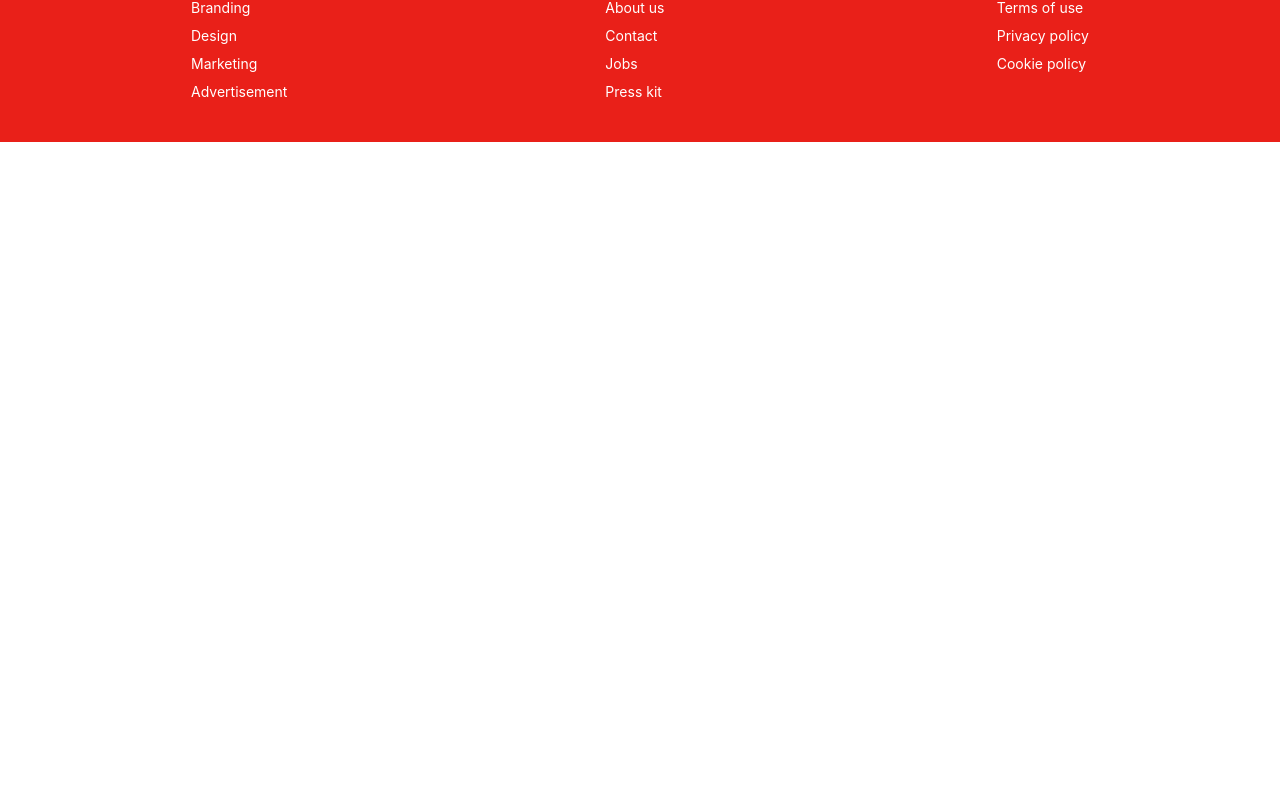
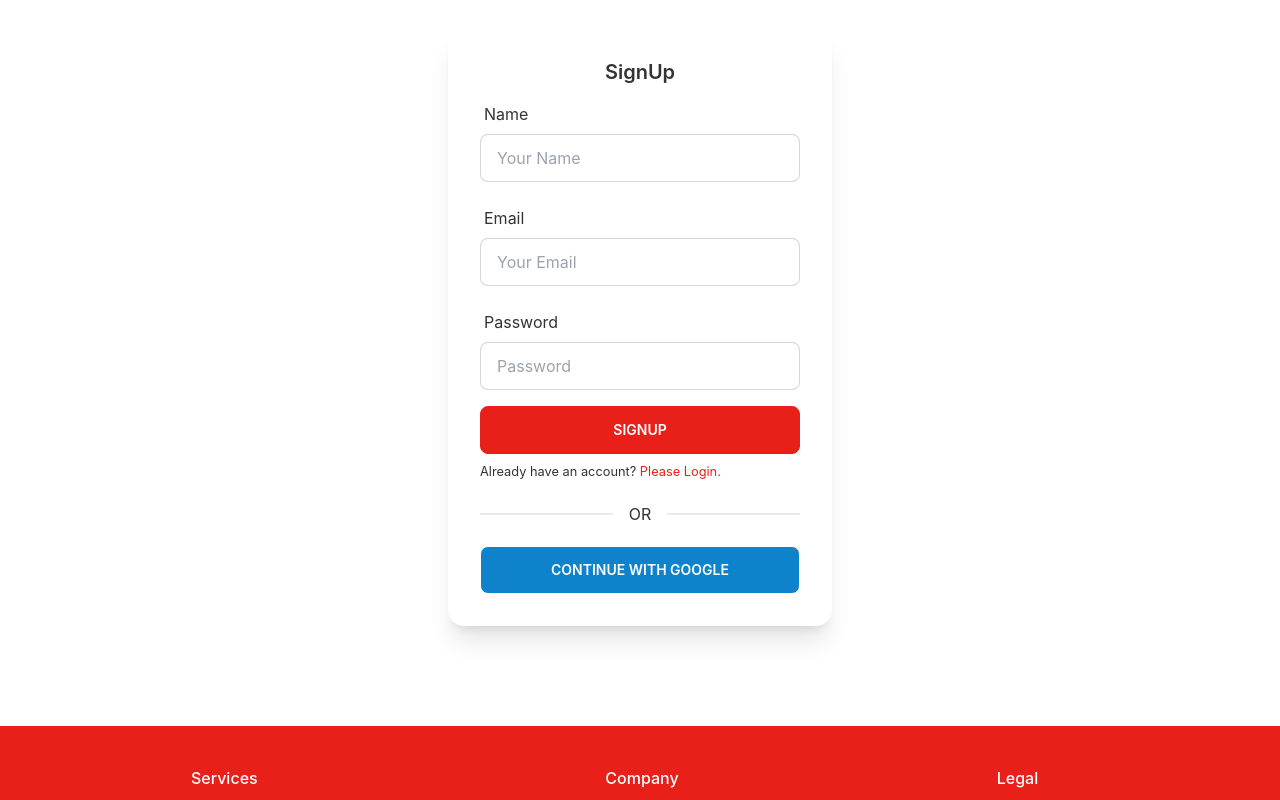
Before and after one commit to aishadhin/paint-roller, a React (Create React App) app: page / in a window 1280 px wide. Shown: the part 1215-2015 px from the top of the page. Before the commit the page ends 1357 px from the top, so only its background shows below. Built offline with nearby package versions, Linux system fonts and the light colour scheme; no server answers; a web font is replaced by a local one.

Commit message:
firebase registration

```diff
--- a/package.json
+++ b/package.json
@@ -13,6 +13,8 @@
     "firebase": "^9.8.1",
     "react": "^18.1.0",
     "react-dom": "^18.1.0",
+    "react-firebase-hooks": "^5.0.3",
+    "react-hook-form": "^7.31.2",
     "react-router-dom": "^6.3.0",
     "react-scripts": "5.0.1",
     "web-vitals": "^2.1.4"
--- a/src/Components/Home/Home.js
+++ b/src/Components/Home/Home.js
@@ -1,4 +1,6 @@
 import React from 'react';
+import Footer from '../Shared/Footer';
+import SignUp from '../SignUp';
 import Banner from './Banner';
 import Business from './Business';
 import Products from './Products';
@@ -9,6 +11,8 @@ const Home = () => {
             <Banner></Banner>
             <Products></Products>
             <Business></Business>
+            <SignUp></SignUp>
+            <Footer></Footer>
         </div>
     );
 };
--- /dev/null
+++ b/src/Components/SignUp.js
@@ -0,0 +1,157 @@
+import React from "react";
+import {
+  useCreateUserWithEmailAndPassword,
+  useSignInWithGoogle,
+  useUpdateProfile,
+} from "react-firebase-hooks/auth";
+
+import { useForm } from "react-hook-form";
+import { Link, useNavigate } from "react-router-dom";
+import auth from "../firebase.init";
+
+const SignUp = () => {
+  const [signInWithGoogle, gUser, gLoading, gError] = useSignInWithGoogle(auth);
+  const [createUserWithEmailAndPassword, user, loading, error] =
+    useCreateUserWithEmailAndPassword(auth);
+  const [updateProfile, updating, updateError] = useUpdateProfile(auth);
+  const {
+    register,
+    formState: { errors },
+    handleSubmit,
+  } = useForm();
+  const navigate = useNavigate();
+
+  let signInErrors;
+
+  if (error || gError || updateError) {
+    signInErrors = (
+      <p className="text-red-500">
+        {error?.message || gError?.message || updateError?.message}
+      </p>
+    );
+  }
+
+  if (loading || gLoading || updating) {
+    return <button className="btn loading block mx-auto">loading</button>;
+  }
+
+  const onSubmit = async (data) => {
+    await createUserWithEmailAndPassword(data.email, data.password);
+    await updateProfile({ displayName: data.name });
+    console.log("update done");
+    navigate("/appointment");
+  };
+
+  if (user || gUser) {
+    console.log(user || gUser);
+  }
+  return (
+    <div className="flex justify-center items-center h-screen">
+      <div className="card w-96 bg-base-100 shadow-xl">
+        <div className="card-body">
+          <h2 className="card-title justify-center">SignUp</h2>
+          <form onSubmit={handleSubmit(onSubmit)}>
+            <div className="form-control w-full max-w-xs">
+              <label className="label">Name</label>
+              <input
+                type="text"
+                placeholder="Your Name"
+                className="input input-bordered w-full max-w-xs"
+                {...register("name", {
+                  required: {
+                    value: true,
+                    message: "Name is required",
+                  },
+                })}
+              />
+              <label className="label">
+                {errors.name?.type === "required" && (
+                  <span className="text-red-500">{errors.name.message}</span>
+                )}
+              </label>
+            </div>
+
+            <div className="form-control w-full max-w-xs">
+              <label className="label">Email</label>
+              <input
+                type="email"
+                placeholder="Your Email"
+                className="input input-bordered w-full max-w-xs"
+                {...register("email", {
+                  required: {
+                    value: true,
+                    message: "Email is required",
+                  },
+                  pattern: {
+                    value: /[a-z0-9]+@[a-z]+\.[a-z]{2,3}/,
+                    message: "Please provide valid email address",
+                  },
+                })}
+              />
+              <label className="label">
+                {errors.email?.type === "required" && (
+                  <span className="text-red-500">{errors.email.message}</span>
+                )}
+                {errors.email?.type === "pattern" && (
+                  <span className="text-red-500">{errors.email.message}</span>
+                )}
+              </label>
+            </div>
+            <div className="form-control w-full max-w-xs">
+              <label className="label">Password</label>
+              <input
+                type="password"
+                placeholder="Password"
+                className="input input-bordered w-full max-w-xs"
+                {...register("password", {
+                  required: {
+                    value: true,
+                    message: "Password is required",
+                  },
+                  minLength: {
+                    value: 6,
+                    message: "Must be 6 characters or longer",
+                  },
+                })}
+              />
+              <label className="label">
+                {errors.password?.type === "required" && (
+                  <span className="text-red-500">
+                    {errors.password.message}
+                  </span>
+                )}
+                {errors.password?.type === "minLength" && (
+                  <span className="text-red-500">
+                    {errors.password.message}
+                  </span>
+                )}
+              </label>
+            </div>
+            {signInErrors}
+            <input
+              className="btn btn-primary w-full max-w-xs text-white"
+              type="submit"
+              value="SIGNUP"
+            />
+          </form>
+          <small>
+            Already have an account?{" "}
+            <Link className="text-primary" to="/login">
+              Please Login.
+            </Link>
+          </small>
+
+          <div className="divider">OR</div>
+          <button
+            onClick={() => signInWithGoogle()}
+            className="btn btn-outline bg-secondary text-white"
+          >
+            Continue With Google
+          </button>
+        </div>
+      </div>
+    </div>
+  );
+};
+
+export default SignUp;
--- a/src/firebase.init.js
+++ b/src/firebase.init.js
@@ -6,17 +6,16 @@ import { getAuth } from "firebase/auth";
 
 // Your web app's Firebase configuration
 const firebaseConfig = {
-  apiKey: process.env.REACT_APP_API_KEY,
-  authDomain: process.env.REACT_APP_AUTH_DOMAIN,
-  projectId: process.env.REACT_APP_PROJECT_ID,
-  storageBucket: process.env.REACT_APP_STORAGE_BUCKET,
-  messagingSenderId: process.env.REACT_APP_MESSAGING_SENDER_ID,
-  appId: process.env.REACT_APP_APP_ID
-};
+    apiKey: "AIzaSyDhnqJQGDHR-PkhzXjx7vZpJcpau5Bz-8Y",
+    authDomain: "pain-roller.firebaseapp.com",
+    projectId: "pain-roller",
+    storageBucket: "pain-roller.appspot.com",
+    messagingSenderId: "172275116890",
+    appId: "1:172275116890:web:f7b9aa554a9e56217c2163"
+  };
 
 // Initialize Firebase
 const app = initializeApp(firebaseConfig);
-
 const auth = getAuth(app);
 
 export default auth;
```
Also changed, not shown: 1 other file (tests, documents, lock files or other folders).
